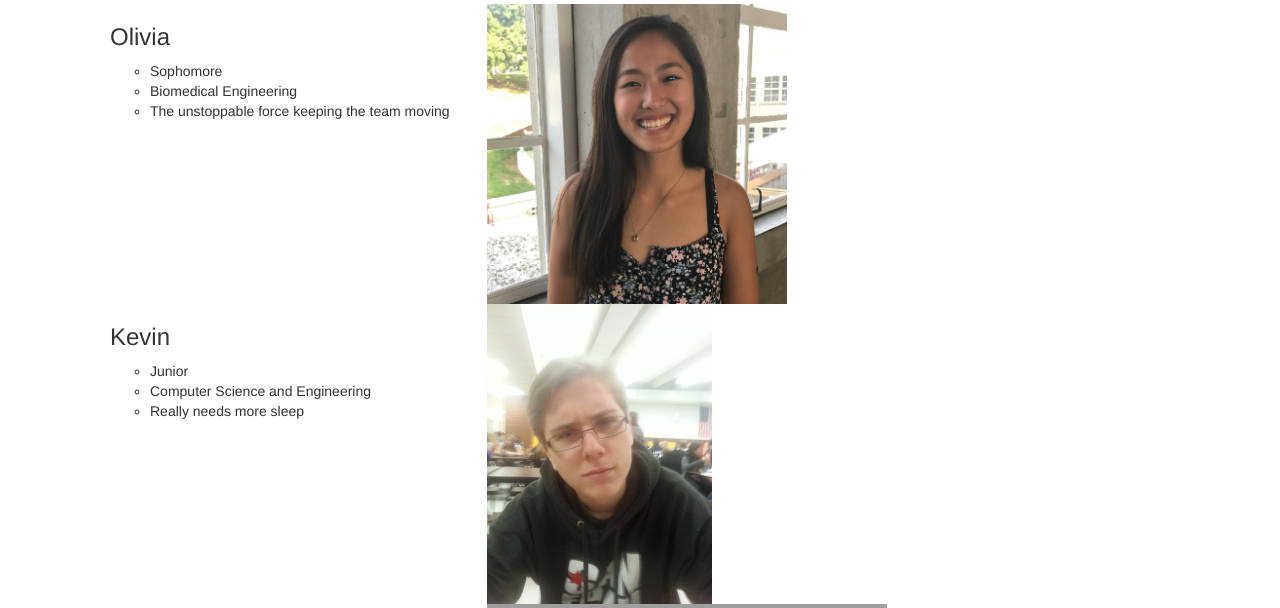
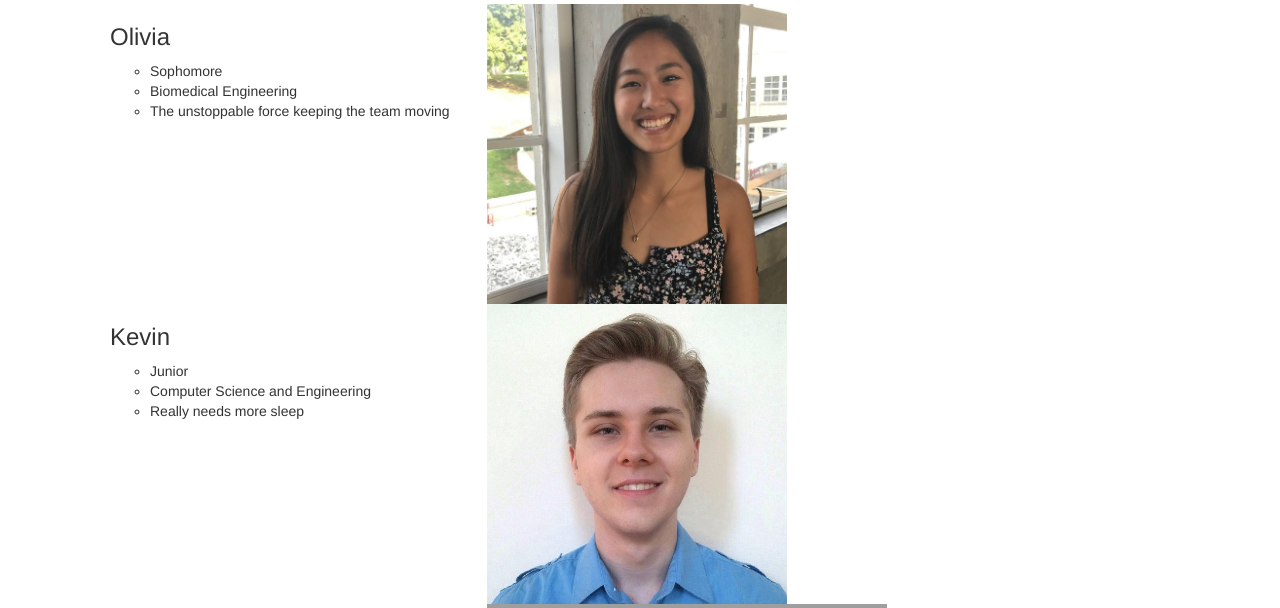
Before and after one commit to kblicharski/big-data-hackathon-2017, a Django app: page /about/ in a window 1280 px wide. Shown: the part 385-993 px from the top of the page. Run offline with Django 3.2, Linux system fonts and the light colour scheme; some libraries are stand-ins or nearby versions; grey boxes are pictures that could not be loaded.

Commit message:
Final commit

```diff
--- a/visualizer/website/templates/website/about.html
+++ b/visualizer/website/templates/website/about.html
@@ -38,7 +38,7 @@ About MediData
             </ul>
         </div>
         <div class="col-xs-8">
-            <img src="{% static "website/img/kevin.jpg" %}" height="300px">
+            <img src="{% static "website/img/kevin.png" %}" height="300px">
         </div>
     </div>
     <div class="row">
```
Also changed, not shown: visualizer/website/static/website/img/kevin.jpg (deleted), visualizer/website/static/website/img/kevin.png (added), 2 other files.
